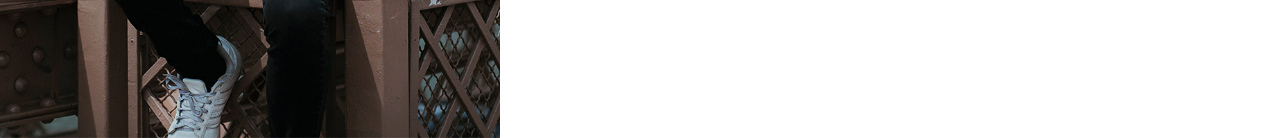
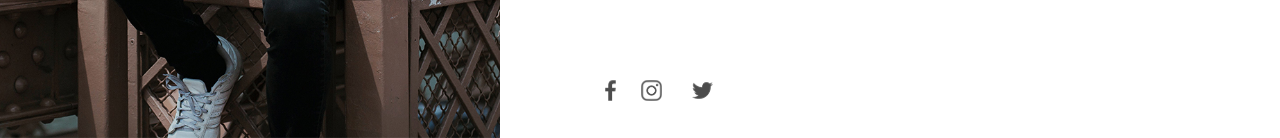
Before and after one commit to 2-daoni/profile-site, a plain HTML site: page index.html in a window 1280 px wide. Shown: the part 662-800 px from the top of the page. Drawn offline with Linux system fonts and the light colour scheme.

Commit message:
social 부분 제작

```diff
--- a/index.html
+++ b/index.html
@@ -24,7 +24,13 @@
         Natus, ducimus placeat? Distinctio mollitia ut est, fugiat vel numquam fuga.</p>
         <a href="#" class="btn">About Me</a>
       </div>
+      <ul class="social">
+        <li><a href="#"><img src="images/facebook.png" alt=""></a></li>
+        <li><a href="#"><img src="images/instagram.png" alt=""></a></li>
+        <li><a href="#"><img src="images/twitter.png" alt=""></a></li>
+      </ul>
     </div>
+
   </section>
 
   <div class="sidebar">
--- a/style.css
+++ b/style.css
@@ -124,6 +124,30 @@ section {
   letter-spacing: 2px;
 }
 
+/* ------------social------------- */
+.social {
+  position: absolute;
+  left: 100px;
+  bottom: 20px;
+  display: flex;
+  justify-content: center;
+  align-items: center;
+}
+
+.social li {
+  margin-right: 10px;
+  list-style: none;
+}
+
+.social li img {
+  transform: scale(0.5);
+  opacity: 0.7;
+}
+
+.social li img:hover {
+  opacity: 1;
+}
+
 /* ----------sidebar------------- */
 .sidebar {
   position: fixed;
```
